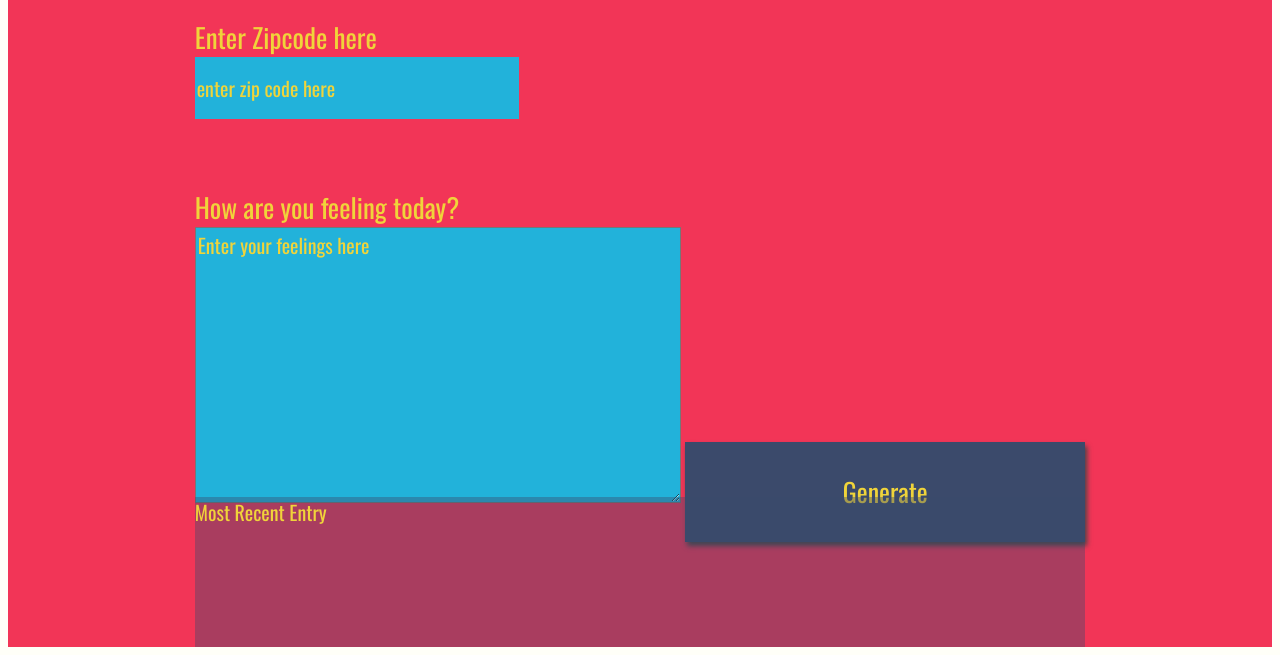
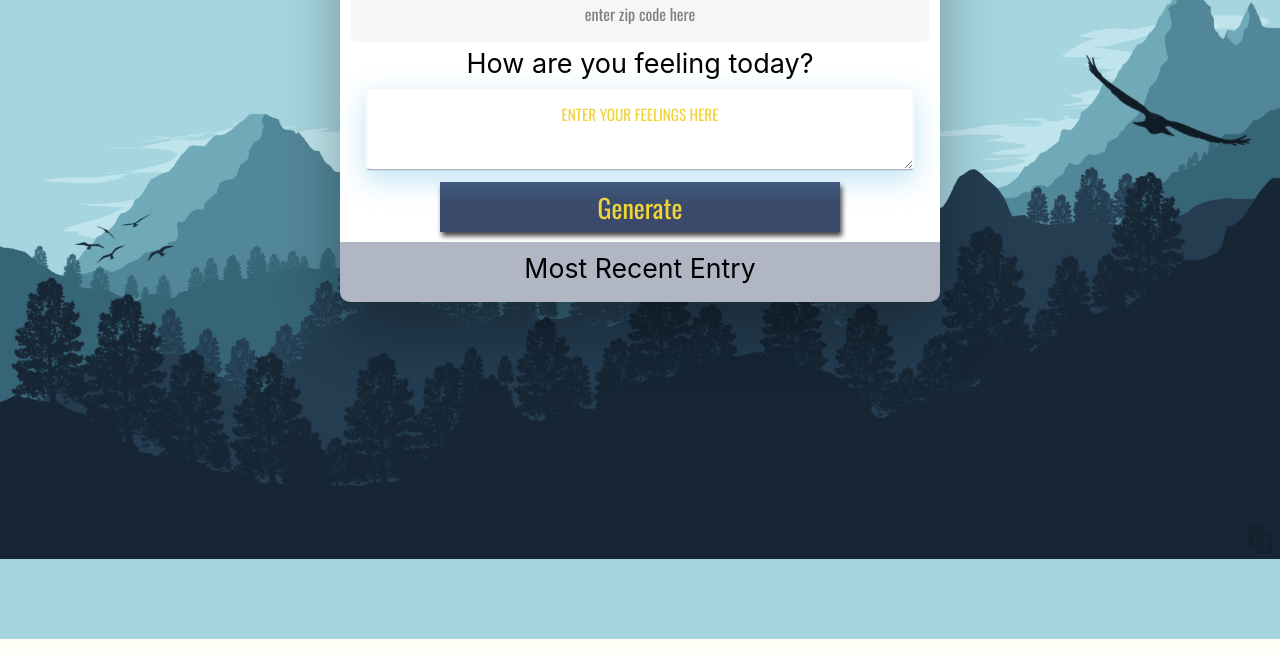
Before and after one commit to AYs99/FWD-Second-Project, a website: page website/index.html in a window 1280 px wide. Shown: the part 161-816 px from the top of the page. Drawn offline with nearby package versions, Linux system fonts and the light colour scheme; a web font is replaced by a local one.

Commit message:
Add styles

```diff
--- a/website/index.html
+++ b/website/index.html
@@ -9,7 +9,7 @@
  <body>
 <div id = "app">
   <div class ="holder headline">
-    Weather Journal App
+    <h1>Weather Journal App</h1>
   </div>
   <div class ="holder zip">
     <label for="zip">Enter Zipcode here</label>
@@ -17,7 +17,7 @@
   </div>
   <div class ="holder feel">
     <label for="feelings">How are you feeling today?</label>
-    <textarea class= "myInput" id="feelings" placeholder="Enter your feelings here" rows="9" cols="50"></textarea>
+    <textarea class= "myInput" id="feelings" placeholder="Enter your feelings here" rows="3" cols="50"></textarea>
     <button id="generate" type = "submit"> Generate </button>
   </div>
   <div class ="holder entry">
--- a/website/style.css
+++ b/website/style.css
@@ -1,19 +1,37 @@
 body{
     background: #fffff8;
     font-family: -apple-system, BlinkMacSystemFont, sans-serif;
+    background-image: url('./images/landscape__1____forest_mountain_by_ncoll36_daxsdd5.jpg');
+    background-size: cover;
 }
 
 #app{
     display: grid;
-    grid-auto-rows: minmax(150px, auto);
+    margin-left: auto;
+    margin-right: auto;
+
+    -webkit-border-radius: 10px 10px 10px 10px;
+    border-radius: 10px 10px 10px 10px;
+    background: #fff;
+    padding: 30px;
+    width: 90%;
+    max-width: 600px;
+    position: relative;
+    padding: 0px;
+    -webkit-box-shadow: 0 30px 60px 0 rgba(0,0,0,0.3);
+    box-shadow: 0 30px 60px 0 rgba(0,0,0,0.3);
+    text-align: center;
+    align-items: center;
+
+    /*grid-auto-rows: minmax(150px, auto);*/
     /* grid-template-columns:  */
-    height:100vh;
-    background: #f23557;
+    /*height:100vh;
+    background: #ffffff;
     color: #f0d43a;
     justify-content: center;
     grid-gap: 1em;
     font-size: 20px;
-    font-family: 'Oswald', sans-serif;
+    font-family: 'Oswald', sans-serif;*/
 }
 
 .holder{
@@ -41,10 +59,17 @@ body{
 }
 
 .headline {
+    height: 100px;
+    background:rgba(59, 74, 107, .4);
+    border-top-left-radius: inherit;
+    border-top-right-radius: inherit;
+    margin-bottom: 5px;
 
 }
 .title{
-
+height: 50px;
+margin-top: 10px;
+font-size: 20pt;
 }
 
 /*  Basic Styling To Override Default For Basic HTML Elements */
@@ -53,7 +78,88 @@ label{
     font-size: 27px;
 }
 
-input{
+textarea, input[type=button], input[type=submit], input[type=reset]  {
+    background-color: rgba(59, 74, 107, .4);
+    border: none;
+    color: white;
+    padding: 15px 80px;
+    text-align: center;
+    text-decoration: none;
+    display: inline-block;
+    text-transform: uppercase;
+    font-size: 13px;
+    -webkit-box-shadow: 0 10px 30px 0 rgba(95,186,233,0.4);
+    box-shadow: 0 10px 30px 0 rgba(95,186,233,0.4);
+    -webkit-border-radius: 5px 5px 5px 5px;
+    border-radius: 5px 5px 5px 5px;
+    margin: 5px 20px 40px 20px;
+    -webkit-transition: all 0.3s ease-in-out;
+    -moz-transition: all 0.3s ease-in-out;
+    -ms-transition: all 0.3s ease-in-out;
+    -o-transition: all 0.3s ease-in-out;
+    transition: all 0.3s ease-in-out;
+  }
+
+  textarea, input[type=button]:hover, input[type=submit]:hover, input[type=reset]:hover  {
+    background-color: rgba(59, 74, 107, .4);
+  }
+
+  textarea, input[type=button]:active, input[type=submit]:active, input[type=reset]:active  {
+    -moz-transform: scale(0.95);
+    -webkit-transform: scale(0.95);
+    -o-transform: scale(0.95);
+    -ms-transform: scale(0.95);
+    transform: scale(0.95);
+  }
+
+  textarea, input[type=text], input[type=password], input[type=email], li[type=text] {
+    background-color: #f6f6f6;
+    border: none;
+    color: #0d0d0d;
+    padding: 15px 32px;
+    text-align: center;
+    text-decoration: none;
+    display: inline-block;
+    font-size: 16px;
+    margin: 5px;
+    width: 85%;
+    border: 2px solid #f6f6f6;
+    -webkit-transition: all 0.5s ease-in-out;
+    -moz-transition: all 0.5s ease-in-out;
+    -ms-transition: all 0.5s ease-in-out;
+    -o-transition: all 0.5s ease-in-out;
+    transition: all 0.5s ease-in-out;
+    -webkit-border-radius: 5px 5px 5px 5px;
+    border-radius: 5px 5px 5px 5px;
+  }
+
+  textarea, input[type=text]:focus {
+    background-color: #fff;
+    border-bottom: 2px solid rgba(59, 74, 107, .4);
+  }
+
+  textarea, input[type=password]:focus {
+    background-color: #fff;
+    border-bottom: 2px solid rgba(59, 74, 107, .4);
+  }
+
+  textarea, input[type=email]:focus {
+    background-color: #fff;
+    border-bottom: 2px solid rgba(59, 74, 107, .4);
+  }
+  textarea, input[type=text]::placeholder {
+    color: gray;
+  }
+
+  textarea, input[type=password]::placeholder {
+    color: gray;
+  }
+
+  textarea, input[type=email]::placeholder {
+    color: gray;
+  }
+
+/*input{
     display:block;
     height: 60px;
     width: 320px;
@@ -62,28 +168,29 @@ input{
     font-size: 20px;
     font-family: 'Oswald', sans-serif;
     border: none;
-}
+}*/
 
 button{
     width: 400px;
-    height: 100px;
+    height: 50px;
     background: #3b4a6b;
     color: #f0d43a;
     font-size: 26px;
     font-family: 'Oswald', sans-serif;
     border: none;
     box-shadow: 2px 4px 5px #444;
+    margin-bottom: 10px;
 }
 h1{
     font-size: 36px;
 }
 
-textarea{
+/*textarea{
     background:#22b2da;
     color: #f0d43a;
     font-size: 20px;
     font-family: 'Oswald', sans-serif;
-}
+}*/
 /* Reset style for HTML element on active to have no border*/
 input:focus,
 select:focus,
```
Also changed, not shown: website/images/landscape__1____forest_mountain_by_ncoll36_daxsdd5.jpg (added).
